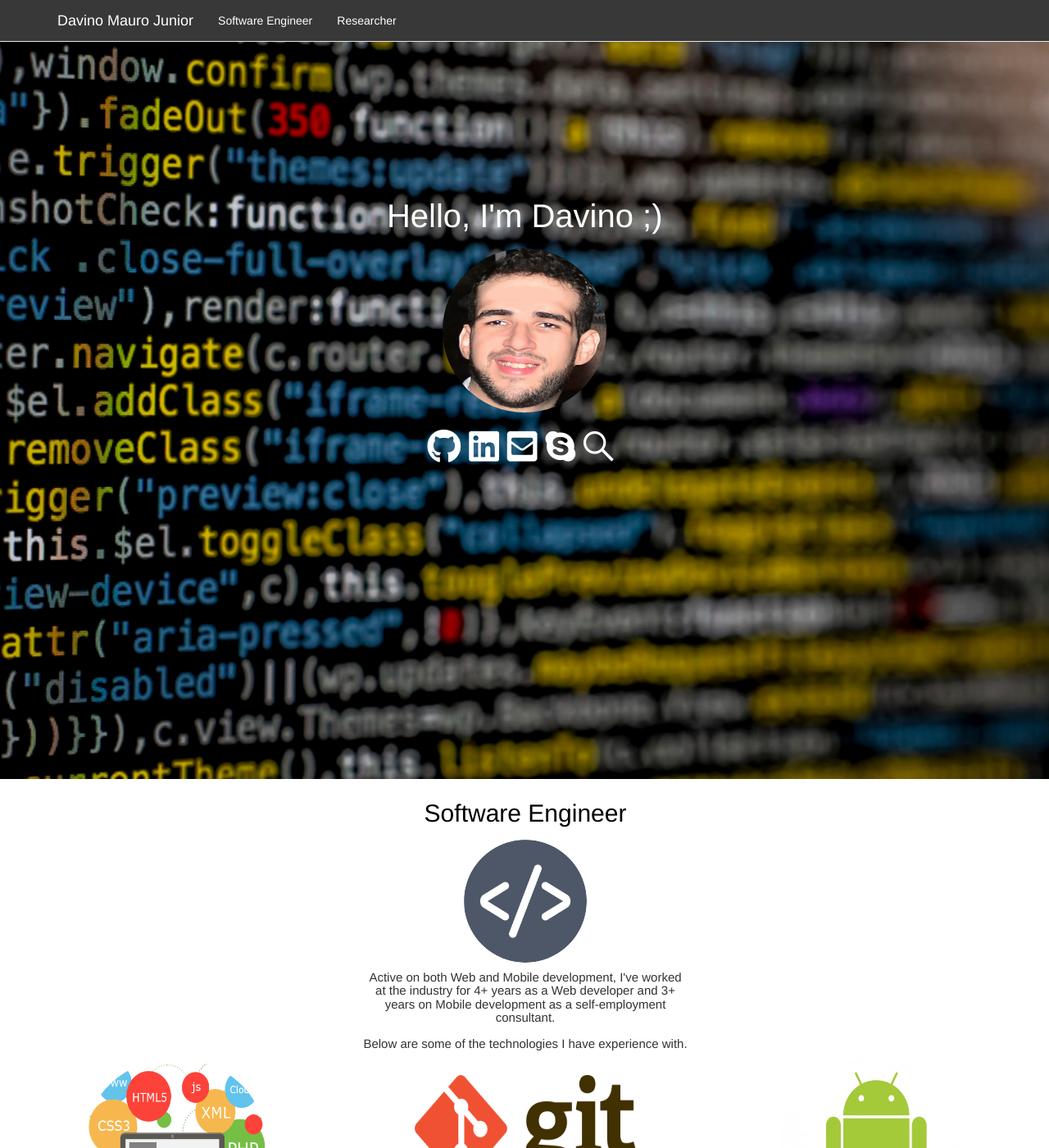
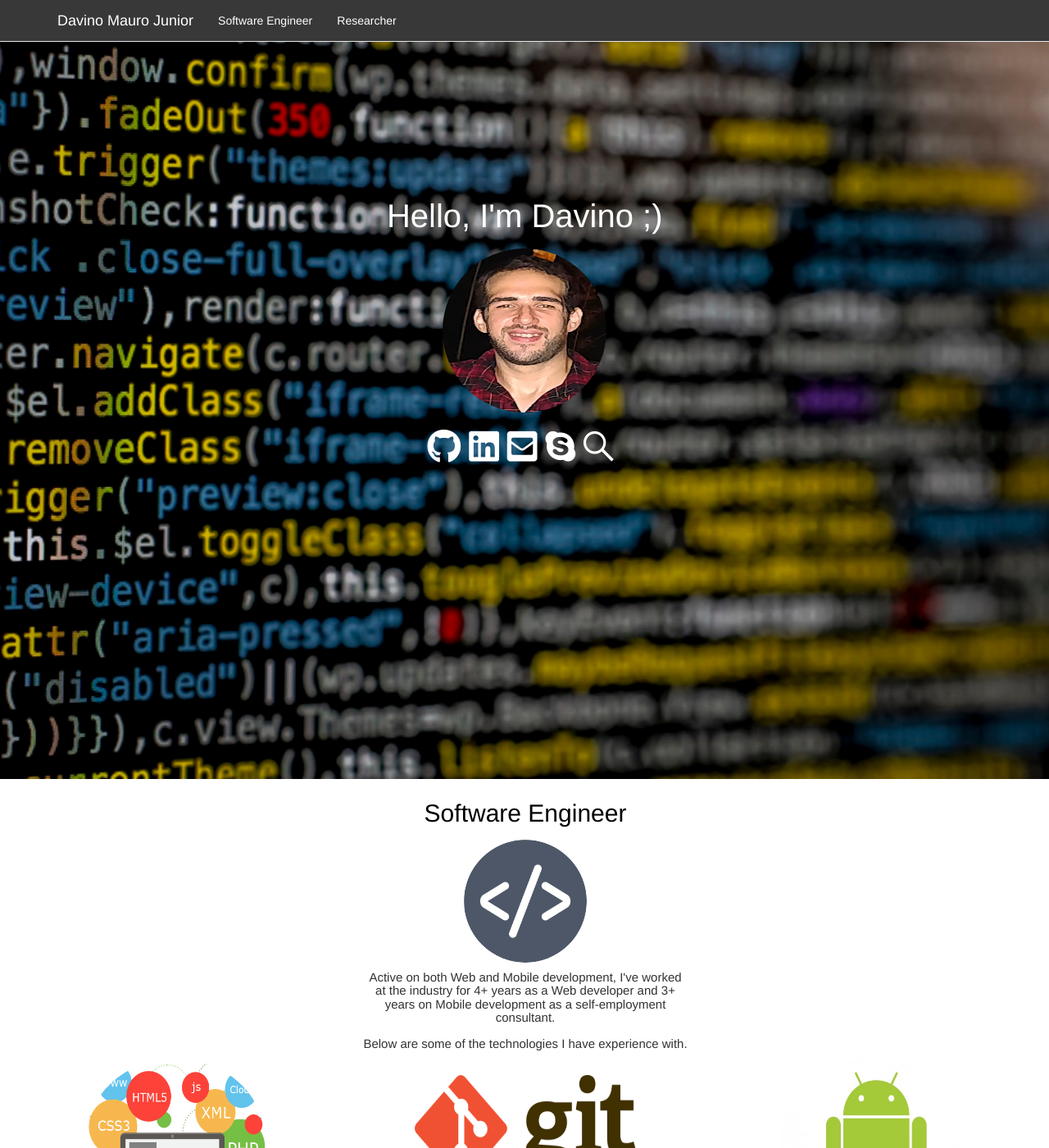
Before and after one commit to davinomjr/davinomjr.github.io, a Jekyll site: the page built from index.md, in a window 1280 px wide and 1400 px high. Shown: the whole window at 82% size. Built offline with Jekyll 4.4.1, drawn with Linux system fonts in a browser that asks for light colours.

Commit message:
Updating image

```diff
--- a/assets/css/site.css
+++ b/assets/css/site.css
@@ -101,6 +101,7 @@ body {
     height: 100%
 
     /* Specific width */
+    width: 100% !important;
 
     /* Create the parallax scrolling effect */
     background-attachment: fixed;
@@ -270,6 +271,9 @@ body {
             -o-transform: translate(0, 4px);
             transform: translate(0, 4px);
         }
+        .big-button {
+            color: white !important;
+        }
 /**/
 
 .footnote {
@@ -299,11 +303,11 @@ body {
 }
 
 a {
-    color: #d64533;
+    color: #d64533 !important;
 }
 
     a:visited {
-        color: #9e1100;
+        color: #9e1100 !important;
     }
 
 .horizontal-icons {
@@ -346,3 +350,15 @@ h4 {
 .m-b-250{
     margin-bottom: 250px;
 }
+
+html {
+    overflow-x: hidden;
+}
+
+body{
+    width: 100% !important;
+}
+
+.fa-3x{
+    color: white !important;
+}
```
Also changed, not shown: assets/images/Me.jpg, assets/images/Me.old.jpg (added).
